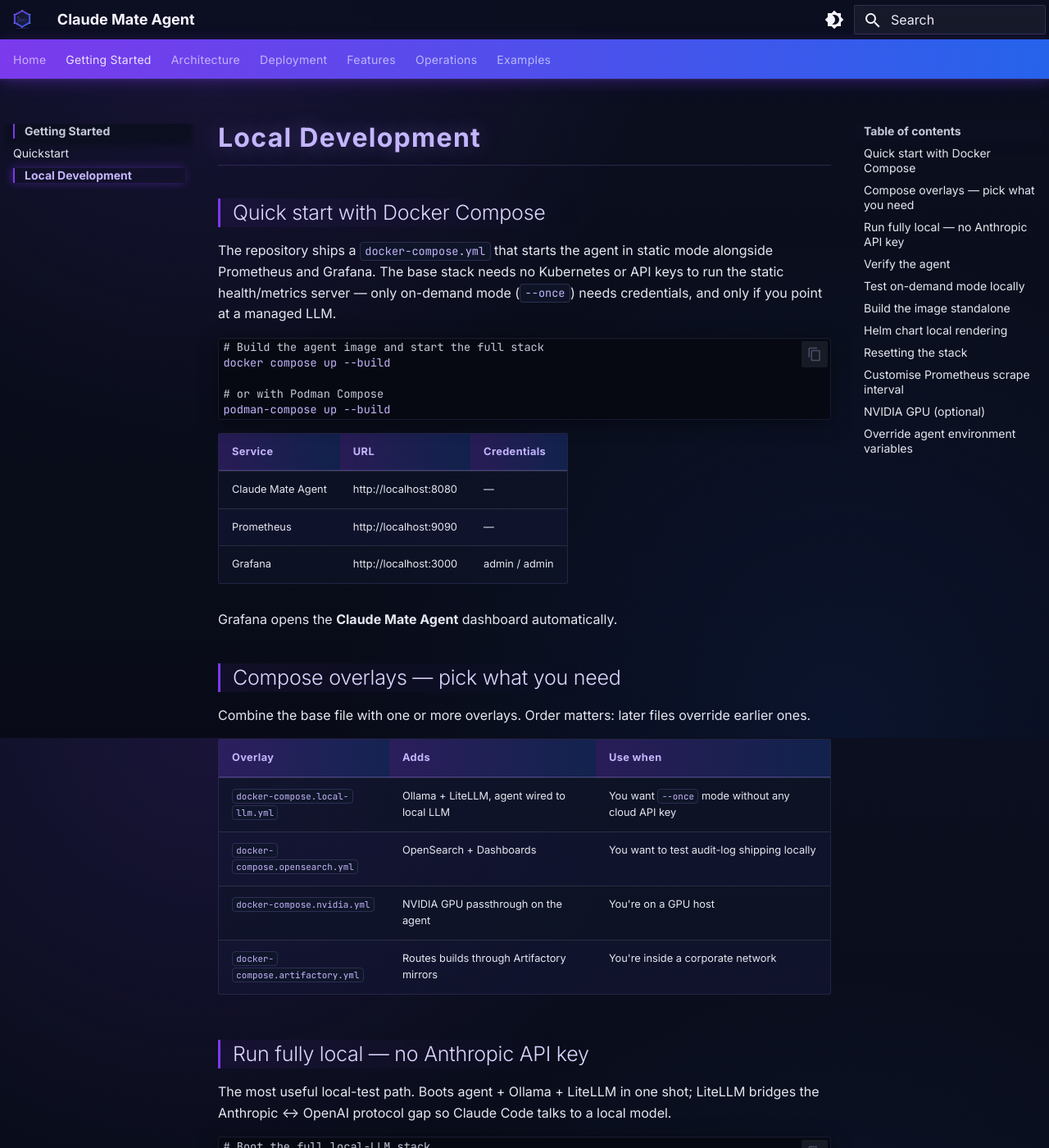
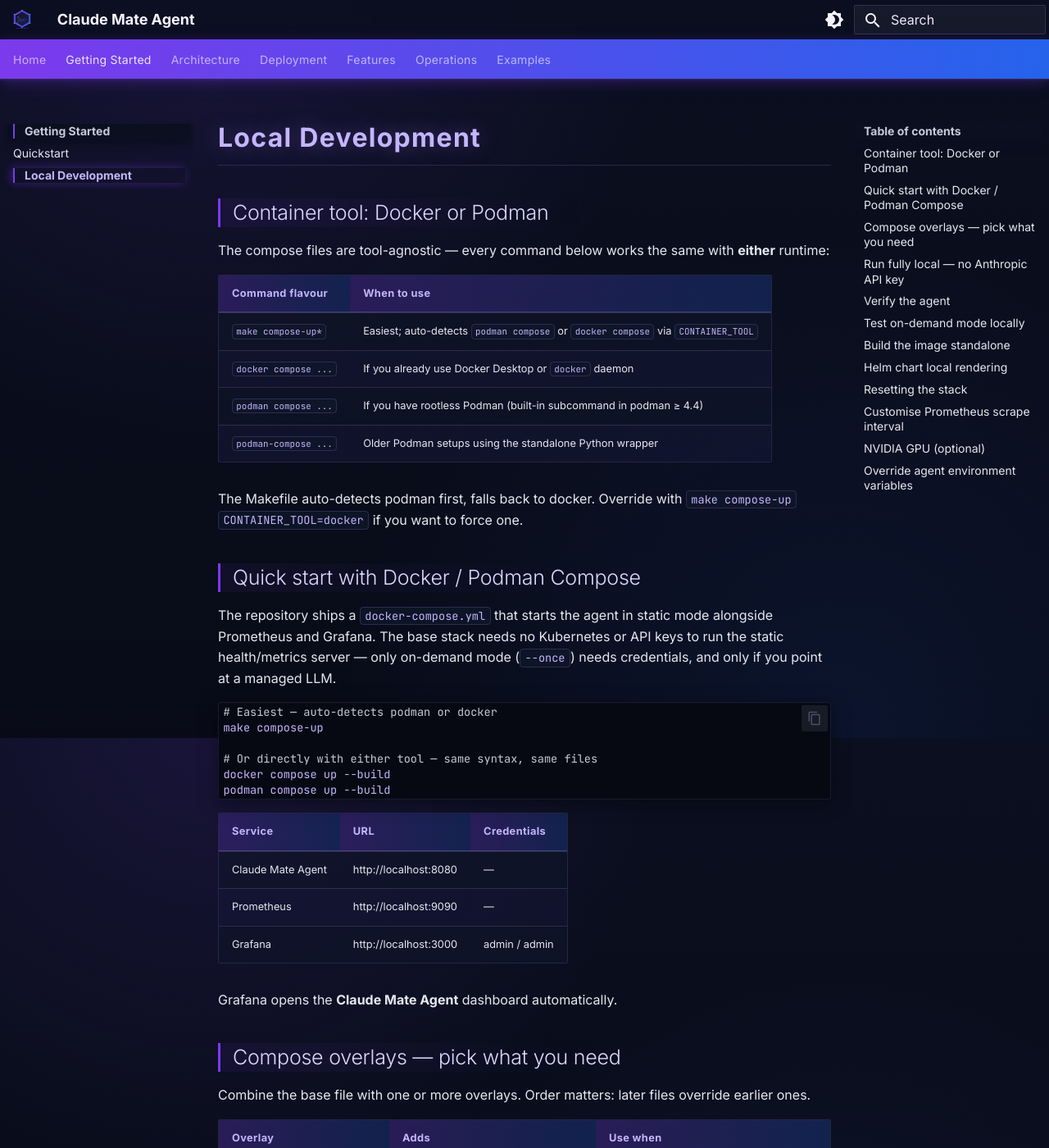
Before and after one commit to bigg01/claude-mate-agent, an MkDocs documentation site: the page built from docs/local-dev.md, in a window 1280 px wide and 1400 px high. Shown: the whole window at 82% size. Built offline with MkDocs 1.6.1 and Material for MkDocs 9.7.7, drawn with Linux system fonts in a browser that asks for light colours; some of the changed text lies outside the part shown.

Commit message:
feat(make): podman compose support via auto-detected COMPOSE wrapper
The compose files already worked with both `docker compose` and
`podman compose` (same syntax), but users had to remember which one
they had installed. This adds:

- COMPOSE := $(CONTAINER_TOOL) compose in the Makefile, reusing the
  existing podman-first auto-detection from build/run.
- New targets that wrap the common stacks so users don't need to
  retype `-f docker-compose.yml -f docker-compose.<overlay>.yml`:

    make compose-up              # base stack
    make compose-up-local-llm    # + Ollama + LiteLLM (zero API key)
    make compose-up-opensearch   # + OpenSearch + Dashboards
    make compose-up-gpu          # + NVIDIA GPU passthrough
    make compose-down            # stop everything

- `make help` gets a new "Local compose" section listing all five,
  showing which runtime was auto-detected.

Docs:
- README quickstart leads with `make compose-up-local-llm`, with a
  note that direct `docker compose`/`podman compose` invocations are
  equally fine — files are tool-agnostic.
- docs/local-dev.md gets a new "Container tool: Docker or Podman"
  callout table at the top showing all four invocation styles (make,
  docker compose, podman compose, podman-compose) and when to use
  each. Normalised remaining legacy `docker-compose` (hyphen, v1)
  references to the v2 `docker compose` spelling.

Verified: `make -n compose-up*` resolves to `podman compose ...` on
this host (CONTAINER_TOOL auto-detects podman), mkdocs --strict
build still passes in 0.58s.

Co-Authored-By: Claude Opus 4.7 (1M context) <noreply@anthropic.com>

````diff
--- a/docs/local-dev.md
+++ b/docs/local-dev.md
@@ -1,15 +1,29 @@
 # Local Development
 
-## Quick start with Docker Compose
+## Container tool: Docker or Podman
+
+The compose files are tool-agnostic — every command below works the same with **either** runtime:
+
+| Command flavour | When to use |
+|---|---|
+| `make compose-up*` | Easiest; auto-detects `podman compose` or `docker compose` via `CONTAINER_TOOL` |
+| `docker compose ...` | If you already use Docker Desktop or `docker` daemon |
+| `podman compose ...` | If you have rootless Podman (built-in subcommand in podman ≥ 4.4) |
+| `podman-compose ...` | Older Podman setups using the standalone Python wrapper |
+
+The Makefile auto-detects podman first, falls back to docker. Override with `make compose-up CONTAINER_TOOL=docker` if you want to force one.
+
+## Quick start with Docker / Podman Compose
 
 The repository ships a `docker-compose.yml` that starts the agent in static mode alongside Prometheus and Grafana. The base stack needs no Kubernetes or API keys to run the static health/metrics server — only on-demand mode (`--once`) needs credentials, and only if you point at a managed LLM.
 
 ```bash
-# Build the agent image and start the full stack
+# Easiest — auto-detects podman or docker
+make compose-up
+
+# Or directly with either tool — same syntax, same files
 docker compose up --build
-
-# or with Podman Compose
-podman-compose up --build
+podman compose up --build
 ```
 
 | Service | URL | Credentials |
@@ -68,14 +82,14 @@ On-demand mode requires an Anthropic API key and a task prompt. The container ex
 
 ```bash
 ANTHROPIC_API_KEY=sk-ant-... CLAUDE_TASK="list the files in /tmp" \
-  docker-compose run --rm agent --once
+  docker compose run --rm agent --once
 ```
 
 The structured JSON log lines are printed to stdout. To extract the cost summary:
 
 ```bash
 ANTHROPIC_API_KEY=sk-ant-... CLAUDE_TASK="say hello" \
-  docker-compose run --rm agent --once 2>&1 | \
+  docker compose run --rm agent --once 2>&1 | \
   grep '"message":"task_cost_summary"'
 ```
 
@@ -106,7 +120,8 @@ make render         # renders AKS, OpenShift, and Gateway API variants
 ## Resetting the stack
 
 ```bash
-docker-compose down -v    # removes containers and named volumes (grafana-data)
+docker compose down -v    # removes containers and named volumes (grafana-data)
+# or: podman compose down -v
 ```
 
 ## Customise Prometheus scrape interval
````
Also changed, not shown: README.md (+4 -1 lines), 1 other file.
